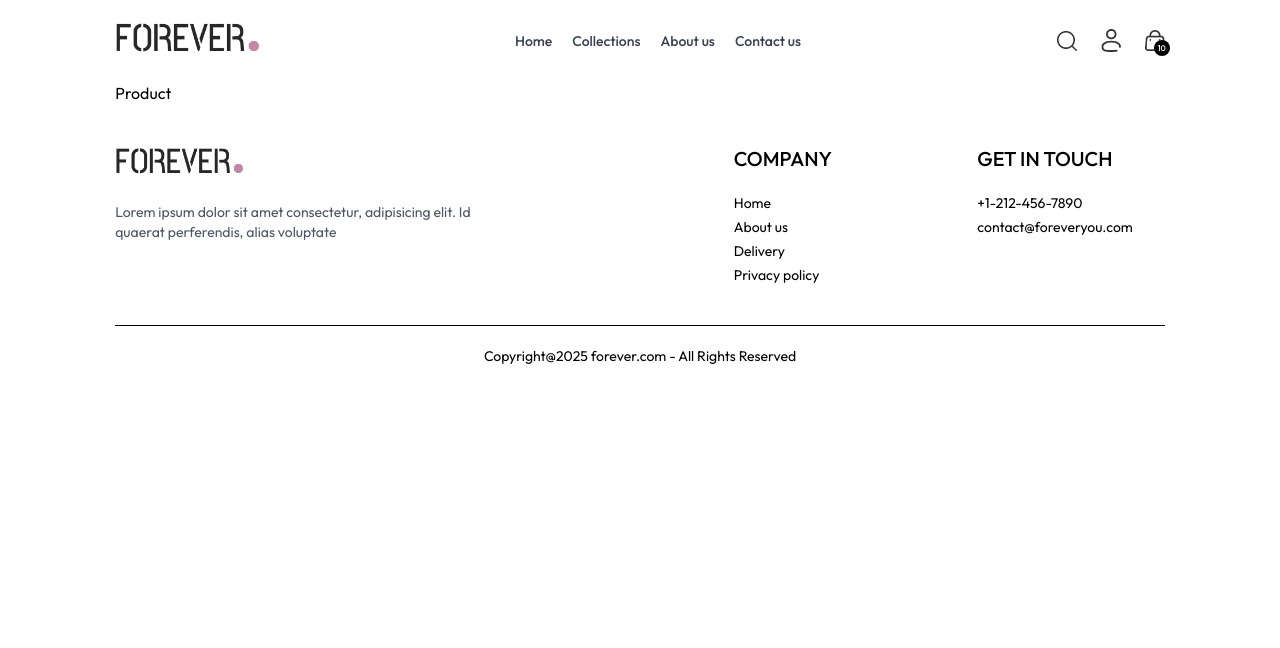
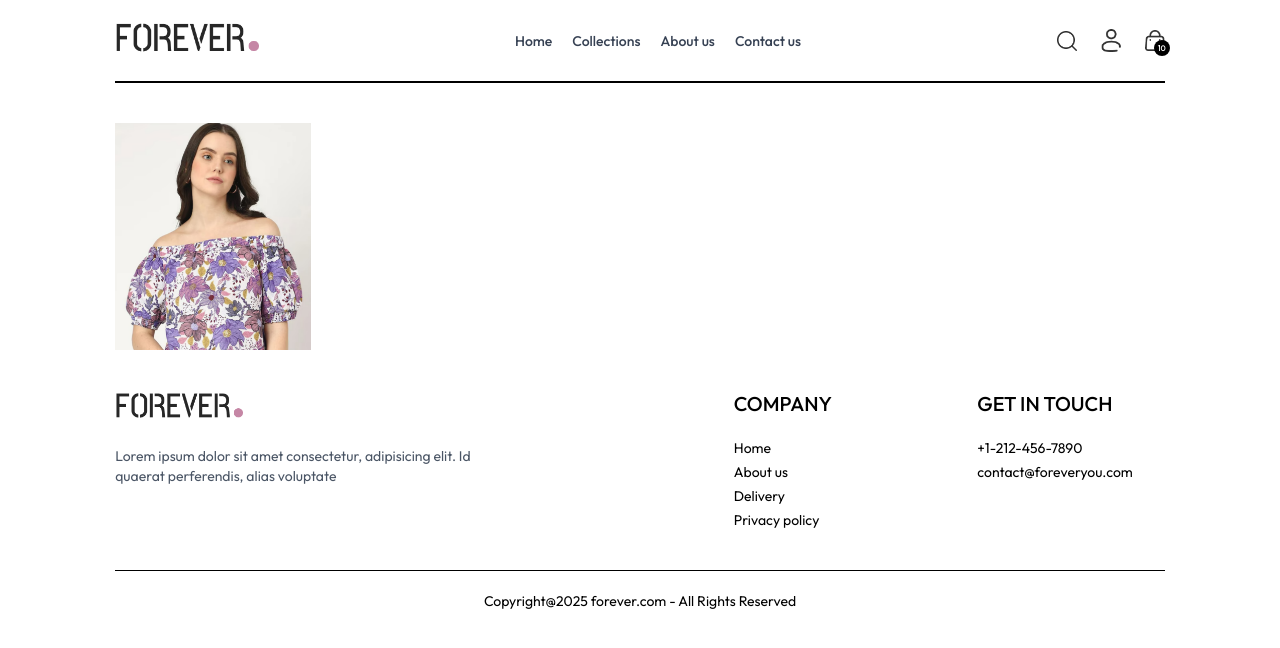
Before and after one commit to saikishore0319/techify, a React (Vite) app in the folder frontend/: page /product/aaaaa in a window 1280 px wide. Shown: the top 648 px of the page. Built offline with nearby package versions, Linux system fonts and the light colour scheme.

Commit message:
adding product pahhe

```diff
--- a/frontend/src/components/Navbar.jsx
+++ b/frontend/src/components/Navbar.jsx
@@ -11,7 +11,7 @@
   const navigate = useNavigate();
   const redirect = ()=>{
     navigate('/collection')
-    setShowSearch(! showSearch);
+    setShowSearch(true);
 
   }
 
--- a/frontend/src/pages/Product.jsx
+++ b/frontend/src/pages/Product.jsx
@@ -1,9 +1,41 @@
-import React from 'react'
+import React, { useContext, useEffect, useState } from 'react'
+import { useParams } from 'react-router-dom'
+import { ShopContext } from '../context/ShopContext';
 
 const Product = () => {
-  return (
-    <div>Product</div>
-  )
+  const { productId } = useParams();
+  const { products } = useContext(ShopContext);
+  const [productData, setProductData] = useState(false);
+  const [image, setImage] = useState('')
+
+  const fetchProductData = async () => {
+    products.map((item) => {
+      if (item._id === productId) {
+        setProductData(item);
+        setImage(item.image[0]);
+        return null;
+      }
+    })
+  }
+
+  useEffect(() => {
+    fetchProductData();
+  }, [productId, products])
+
+  return productData ? (
+    <div className='border-t-2 pt-10 transition-opacity ease-in duration-500 opacity-100'>
+      {/* product data */}
+      <div className='flex gap-12 sm:gap-12 flex-col sm:flex-row '>
+        {/* product images */}
+        <div className='flex-1 flex flex-col-reverse gap-3 sm:flex-row '>
+          <div className='flex sm:flex-col overflow-x-auto sm:overflow-y-scroll justify-between sm:justify-normal sm:w-[18.7%] w-full'>
+            <img src={image} alt='' />
+          </div>
+        </div>
+      </div>
+
+    </div>
+  ) : <div className='opacity-0'></div>
 }
 
 export default Product
```
